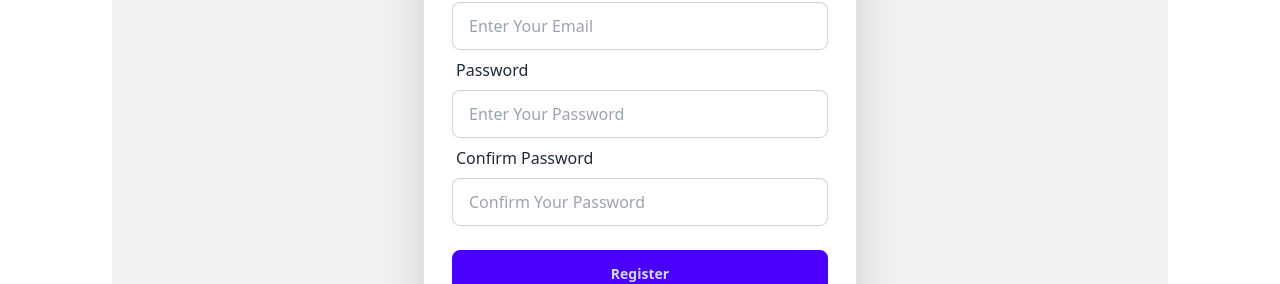
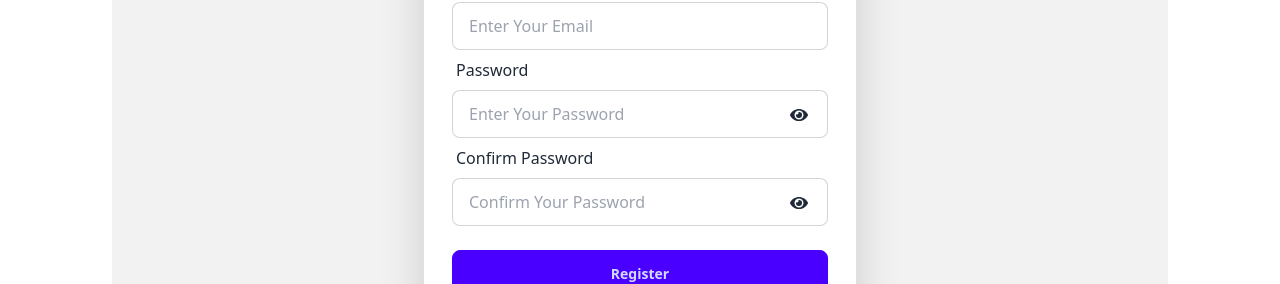
Before and after one commit to Shahidulllah/real-estate-housing-service, a React (Vite) app: page /register in a window 1280 px wide. Shown: the part 443-727 px from the top of the page. Built offline with nearby package versions, Linux system fonts and the light colour scheme.

Commit message:
Register page done

```diff
--- a/package.json
+++ b/package.json
@@ -17,6 +17,7 @@
     "react-dom": "^18.2.0",
     "react-icons": "^5.0.1",
     "react-router-dom": "^6.22.3",
+    "react-toastify": "^10.0.5",
     "sort-by": "^1.2.0"
   },
   "devDependencies": {
--- a/src/Components/Login/Register.jsx
+++ b/src/Components/Login/Register.jsx
@@ -1,26 +1,59 @@
 import { createUserWithEmailAndPassword } from "firebase/auth";
-import { FaGithub, FaGoogle } from "react-icons/fa";
+import { FaEye, FaEyeSlash, FaGithub, FaGoogle } from "react-icons/fa";
 import { Link } from "react-router-dom";
 import Auth from "../../Firebase/firebase.config";
+import { useState } from "react";
+import { ToastContainer, toast } from 'react-toastify';
+import 'react-toastify/dist/ReactToastify.css';
 
 
 const Register = () => {
-  const handleRegister = e =>{
+  const [error, setError] = useState('');
+  const [success, setSuccess] = useState('');
+  const [showPassword, setShowPassword] = useState(false);
+  const [showConfirmPassword, setShowConfirmPassword] = useState(false);
+
+  const handleRegister = e => {
     e.preventDefault();
     const name = e.target.name.value;
     const photoUrl = e.target.photoUrl.value;
     const email = e.target.email.value;
     const password = e.target.password.value;
     const confirmPassword = e.target.confirmPassword.value;
-    console.log(name,email,password,confirmPassword,photoUrl,'form submited');
+    console.log(name, email, password, confirmPassword, photoUrl, 'form submited');
+    setError('');
+    setSuccess('');
+
+    // Conditional validation
+    if (password.length < 6) {
+      setError('Your password should be at least 6 characters or longer..!')
+      return;
+    }
+
+    else if (password !== confirmPassword) {
+      setError("Password didn't match..!")
+      return;
+    }
+
+    else if (!/[A-Z]/.test(password)) {
+      setError('Your password should have at least one Uppercase charater..!')
+      return;
+    }
+    else if (!/[a-z]/.test(password)) {
+      setError('Your password should have at least one Lowercase charater..!')
+      return;
+    }
 
     // Password Authentication
     createUserWithEmailAndPassword(Auth, email, password)
-    .then(result =>{
+      .then(result => {
         console.log(result.user);
+        setSuccess('Registration Successfull..!')
+        toast('You have Succesfully Registered..!')
       })
-    .catch(error =>{
+      .catch(error => {
         console.error(error);
+        setError(error.message);
       })
   }
   return (
@@ -29,12 +62,14 @@ const Register = () => {
         <div className="w-full lg:w-6/12 p-5 lg:p-12">
           <div className="shadow-2xl p-7 bg-base-100 rounded-xl">
             <h1 className="text-center text-2xl font-bold">Register Your Account</h1>
+
+            {/* form start */}
             <form onSubmit={handleRegister}>
               <div className="">
                 <label className="label ">
                   Name
                 </label>
-                <input type="text" placeholder="Type Your Name" name='name' className="input input-bordered w-full"  />
+                <input type="text" placeholder="Type Your Name" name='name' className="input input-bordered w-full" />
               </div>
               <div>
                 <label className="label ">
@@ -48,18 +83,42 @@ const Register = () => {
                 </label>
                 <input type="email" placeholder="Enter Your Email" name='email' className="input input-bordered" required />
               </div>
+
               <div className="form-control">
                 <label className="label">
                   <span >Password</span>
                 </label>
-                <input type="password" name='password' placeholder="Enter Your Password" className="input input-bordered" required />
+                <div className="relative form-control">
+                  <input type={showPassword ? "text" : "password"} name='password' placeholder="Enter Your Password" className="input input-bordered" required />
+                  <span className="absolute right-5 top-4 text-lg" onClick={() => setShowPassword(!showPassword)}>
+                    {showPassword ? <FaEyeSlash></FaEyeSlash> : <FaEye></FaEye>}
+                  </span>
                 </div>
+              </div>
+
+                {/* confirm password */}
               <div className="form-control">
                 <label className="label">
                   <span >Confirm Password</span>
                 </label>
-                <input type="password" name='confirmPassword' placeholder="Confirm Your Password" className="input input-bordered" required />
+                <div className="relative form-control">
+                  <input type={showConfirmPassword ? "text" : "password"} name='confirmPassword' placeholder="Confirm Your Password" className="input input-bordered" required />
+                  <span className="absolute right-5 top-4 text-lg" onClick={() => setShowConfirmPassword(!showConfirmPassword)}>
+                    {showConfirmPassword ? <FaEyeSlash></FaEyeSlash> : <FaEye></FaEye>}
+                  </span>
                 </div>
+              </div>
+
+              {/* showing validation */}
+              {
+                error && <p className="mt-2 text-red-600  ">{error}</p>
+              }
+              {
+                success && <p className="mt-2  text-green-600 ">{success}</p>
+              }
+              <ToastContainer></ToastContainer>
+
+              {/* submit button */}
               <div className="form-control mt-6">
                 <button type="submit" className="btn btn-primary font-bold">Register</button>
               </div>
```
Also changed, not shown: 1 other file (tests, documents, lock files or other folders). Lines whose indentation alone changed are shown as unchanged.
